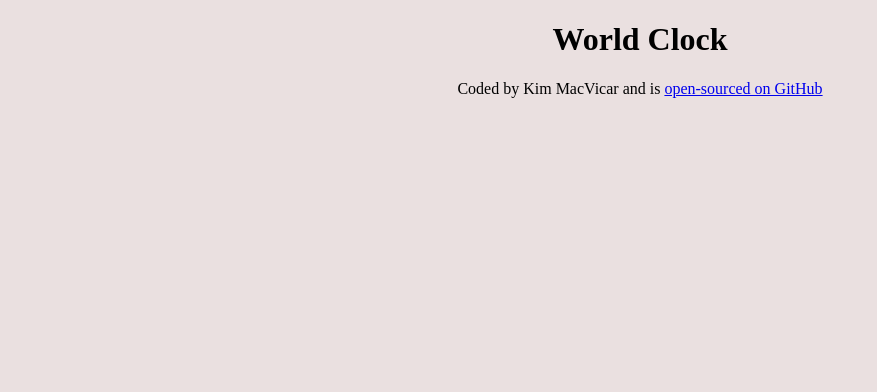
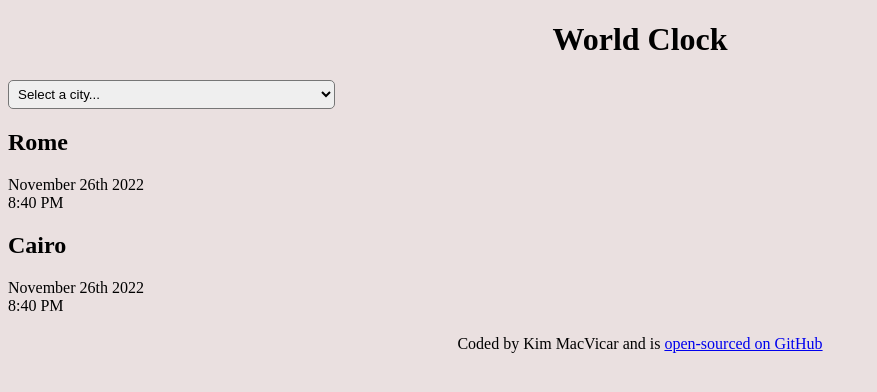
Before and after one commit to KimMacVicar/WorldClock, a plain HTML site: page index.html in a window 1280 px wide. Shown: the whole page, without its empty margins (0-877 px from the left). Drawn offline with Linux system fonts and the light colour scheme.

Commit message:
Added basic html, css

```diff
--- a/css/style.css
+++ b/css/style.css
@@ -6,4 +6,9 @@ h1 {
 }
 footer {
   text-align: center;
+  padding-top: 20px;
 }
+select {
+  border-radius: 5px;
+  padding: 5px 210px 5px 5px;
+}
--- a/index.html
+++ b/index.html
@@ -9,7 +9,29 @@
     <title>Wold Clock - Kim MacVicar</title>
   </head>
   <body>
-    <h1>World Clock</h1>
+    <div class="container">
+      <h1>World Clock</h1>
+
+      <select>
+        <option value="">Select a city...</option>
+        <option value="">Ottawa</option>
+        <option value="">Toronto</option>
+        <option value="">Martina Franca</option>
+        <option value="">Vienna</option>
+      </select>
+
+      <div class="city">
+        <h2>Rome</h2>
+        <div class="date">November 26th 2022</div>
+        <div class="time">8:40 PM</div>
+      </div>
+    </div>
+      <div class="city">
+        <h2>Cairo</h2>
+        <div class="date">November 26th 2022</div>
+        <div class="time">8:40 PM</div>
+      </div>
+    </div>
     <footer>
       Coded by Kim MacVicar and is
       <a href="https://github.com/KimMacVicar/WorldClock" target="_blank"
```
